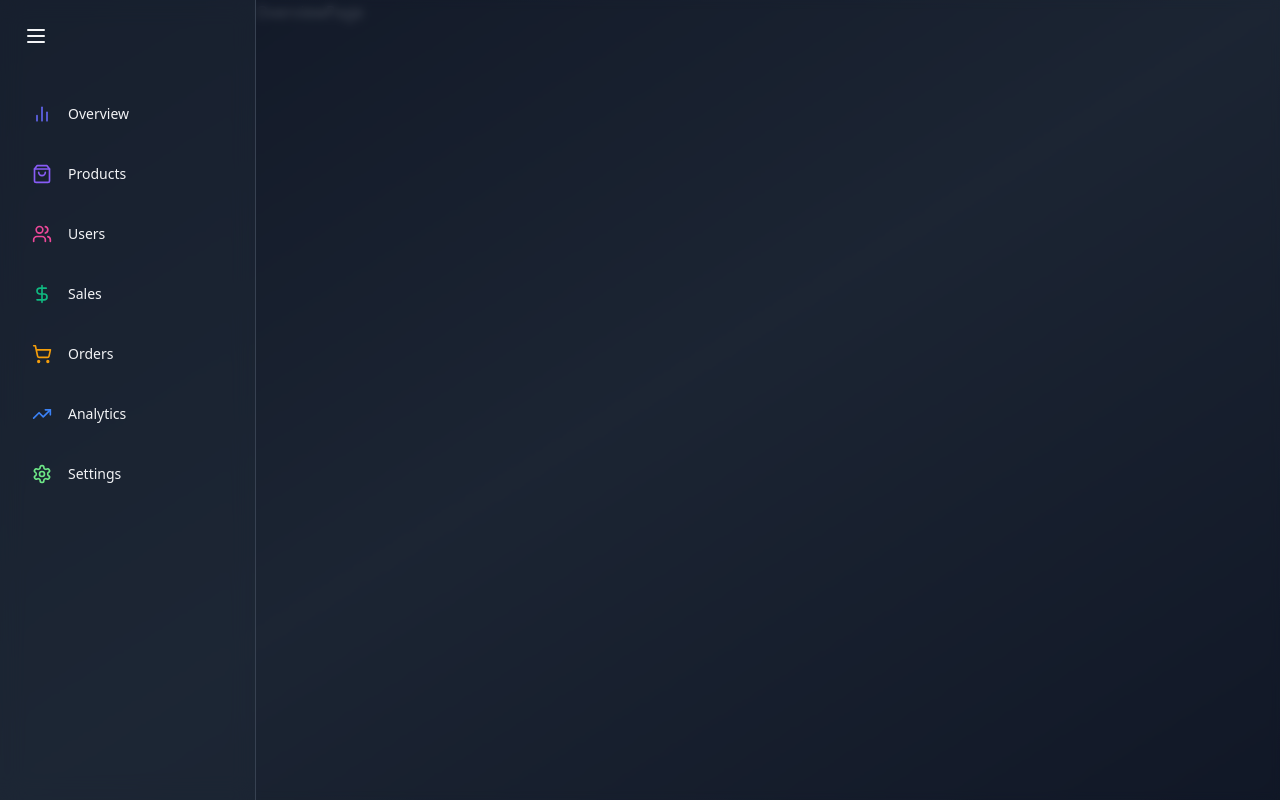
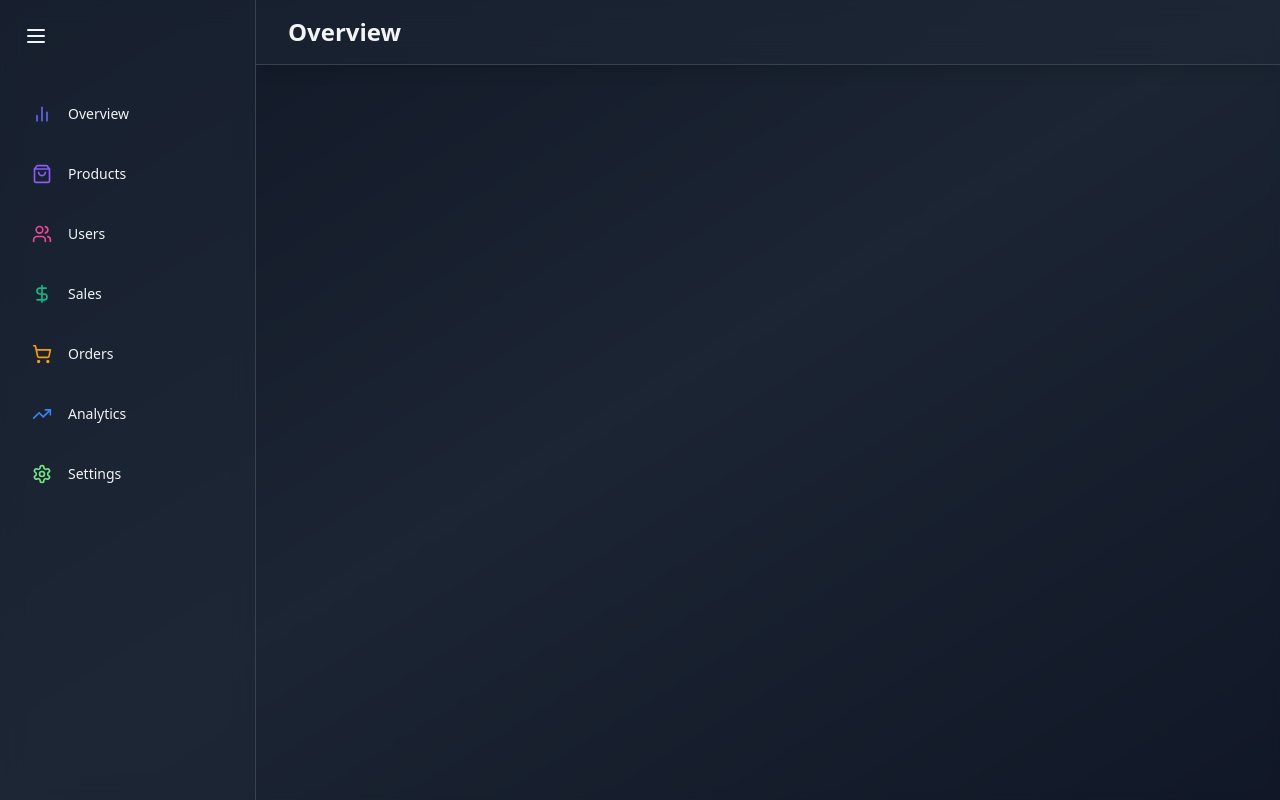
Before and after one commit to Paretooptimal22/admin-dashboard, a React (Vite) app: page / in a window 1280 px wide. Built offline with nearby package versions, Linux system fonts and the light colour scheme.

Commit message:
added header component

```diff
--- a/src/components/Sidebar.jsx
+++ b/src/components/Sidebar.jsx
@@ -17,43 +17,43 @@
     name: "Overview",
     icon: BarChart2,
     color: "#6366f1",
-    path: "/",
+    href: "/",
   },
   {
     name: "Products",
     icon: ShoppingBag,
     color: "#885CF6",
-    path: "/products",
+    href: "/products",
   },
   {
     name: "Users",
     icon: Users,
     color: "#EC4899",
-    path: "/users",
+    href: "/users",
   },
   {
     name: "Sales",
     icon: DollarSign,
     color: "#10B981",
-    path: "/sales",
+    href: "/sales",
   },
   {
     name: "Orders",
     icon: ShoppingCart,
     color: "#F59E0B",
-    path: "/orders",
+    href: "/orders",
   },
   {
     name: "Analytics",
     icon: TrendingUp,
     color: "#3B82F6",
-    path: "/analytics",
+    href: "/analytics",
   },
   {
     name: "Settings",
     icon: Settings,
     color: "#6EE787",
-    path: "/settings",
+    href: "/settings",
   },
 ];
 
--- /dev/null
+++ b/src/components/common/Header.jsx
@@ -0,0 +1,11 @@
+const Header = ({ title }) => {
+  return (
+    <header className="bg-gray-800 bg-opacity-50 backdrop-blur-md shadow-lg border-b border-gray-700">
+      <div className="max-w-7xl mx-auto py-4 px-4 sm:px-6 lg:px-8">
+        <h1 className="text-2xl font-semibold text-gray-100">{title}</h1>
+      </div>
+    </header>
+  );
+};
+
+export default Header;
--- a/src/pages/OverviewPage.jsx
+++ b/src/pages/OverviewPage.jsx
@@ -1,5 +1,11 @@
+import Header from "../components/common/Header";
+
 const OverviewPage = () => {
-  return <div>OverviewPage</div>;
+  return (
+    <div className="flex-1 overflow-auto relative z-10">
+      <Header title="Overview" />
+    </div>
+  );
 };
 
 export default OverviewPage;
```
